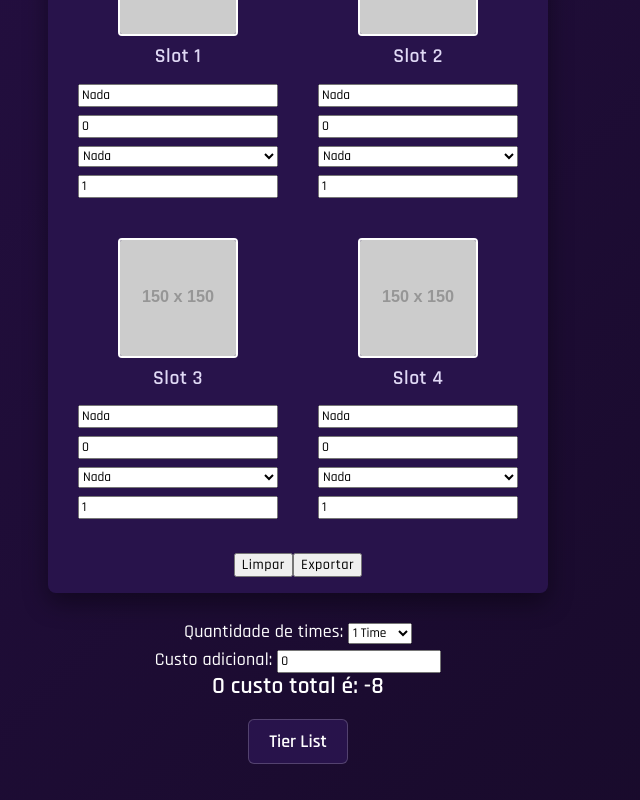
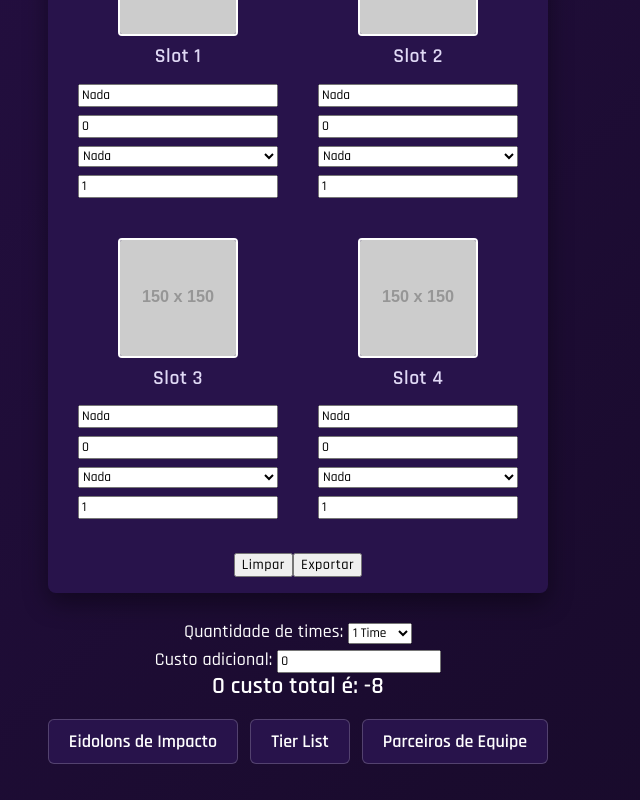
Before and after one commit to Pauloisc/Calculadora-de-Custo---Portal-da-Fenda-WEB, a React (Vite) app: page / in a window 1280 px wide. Shown: the part 435-1235 px from the top of the page, without its empty margins (342-982 px from the left). Built offline with nearby package versions, Linux system fonts and the light colour scheme.

Commit message:
Implementando os botões de eidolons de impacto e parceiros de equipe

```diff
--- a/src/App.jsx
+++ b/src/App.jsx
@@ -23,6 +23,8 @@ function App() {
   const [custoAdicional, setCustoAdicional] = useState(0);
   const [qtdTimes, setQtdTimes] = useState(1);
   const [mostrarTierList, setMostrarTierList] = useState(false);
+  const [mostrarParceirosEquipe, setMostrarParceirosEquipe] = useState(false);
+  const [mostrarEidolonImpacto, setMostrarEidolonImpacto] = useState(false);
 
   const limparTime1 = () => {setTime1(timeInicial);};
   const limparTime2 = () => {setTime2(timeInicial);};
@@ -322,17 +324,45 @@ function App() {
       <p className="custo-total">O custo total é: {custoTotal}</p>
 
       <div className="bottom-buttons-container">
+        <button className="btn-eidolonimpacto" onClick={() => setMostrarEidolonImpacto(true)}>Eidolons de Impacto</button>
         <button className="btn-tierlist" onClick={() => setMostrarTierList(true)}>Tier List</button>
+        <button className="btn-parceirosequipe" onClick={() => setMostrarParceirosEquipe(true)}>Parceiros de Equipe</button>
       </div>
 
+      {mostrarEidolonImpacto && (
+        <div className="overlay-botoes">
+          <div className="modal-conteudo">
+            <button className="btn-fechar-modal" onClick={() => setMostrarEidolonImpacto(false)}>✕</button>
+            <img
+              src="https://lh3.googleusercontent.com/d/1oia2JE25RIKyxV2nncDaasr8vMWhZ8dw"
+              alt='Eidolons de Impacto'
+              className= 'modal-img'
+            />
+          </div>
+        </div>
+      )}
+
       {mostrarTierList &&(
-        <div className="overlay-tier-list">
-          <div className="tela-tier-list">
-            <button className="btn-fechar-tierlist" onClick={() => setMostrarTierList(false)}>✕</button>
+        <div className="overlay-botoes">
+          <div className="modal-conteudo">
+            <button className="btn-fechar-modal" onClick={() => setMostrarTierList(false)}>✕</button>
             <img
               src="https://lh3.googleusercontent.com/d/1GeEnm96H__AKm8YydyZwgOnh5xJkVXa0"
               alt='Tier list do Portal da Fenda'
-              className= 'img-tier-list'
+              className= 'modal-img'
+            />
+          </div>
+        </div>
+      )}
+
+      {mostrarParceirosEquipe && (
+        <div className="overlay-botoes">
+          <div className="modal-conteudo">
+            <button className="btn-fechar-modal" onClick={() => setMostrarParceirosEquipe(false)}>✕</button>
+            <img
+              src="https://lh3.googleusercontent.com/d/1uzQoxG731cDEhDNrnde-rMlNk8UtXfuV"
+              alt='Parceiros de equipe'
+              className= 'modal-img'
             />
           </div>
         </div>
--- a/src/styles/components/modals.css
+++ b/src/styles/components/modals.css
@@ -10,8 +10,72 @@
   width: 100%;
 }
 
+/* Fundo escuro transparente que aparecerá ao abrir modais/overlays */
+.overlay-botoes {
+  position: fixed;
+  inset: 0;
+  background: rgba(0, 0, 0, 0.7);
+  z-index: 9999;
+  display: flex;
+  align-items: center;
+  justify-content: center;
+  animation: fadeIn 0.3s ease-out forwards;
+}
+
+/* Container interno da imagem/conteúdo */
+.modal-conteudo {
+  max-height: 90vh;
+  max-width: 90vw;
+  overflow-y: auto;
+}
+
+/* Imagem responsiva (funciona para quadrada, vertical ou horizontal) */
+.modal-img {
+  max-width: 100%;
+  height: auto;
+  display: block;
+}
+
+/* Botão para fechar o modal */
+.btn-fechar-modal {
+  position: fixed;
+  top: 20px;
+  right: 20px;
+  cursor: pointer;
+  background-color: #28134B;
+  color: #ffffff;
+  z-index: 10000;
+}
+
+
+.btn-eidolonimpacto {
+  background-color: #28134B;
+  color: #ffffff;
+  padding: 10px 20px;
+  border: 1px solid rgba(255, 255, 255, 0.2);
+  border-radius: 6px;
+  cursor: pointer;
+  font-family: 'Rajdhani', sans-serif;
+  font-weight: 600;
+  font-size: 1rem;
+  transition: background-color 0.2s ease, transform 0.1s ease;
+}
+
 /* Botão para acessar tier lists e outros modais */
 .btn-tierlist {
+  background-color: #28134B;
+  color: #ffffff;
+  padding: 10px 20px;
+  border: 1px solid rgba(255, 255, 255, 0.2);
+  border-radius: 6px;
+  cursor: pointer;
+  font-family: 'Rajdhani', sans-serif;
+  font-weight: 600;
+  font-size: 1rem;
+  transition: background-color 0.2s ease, transform 0.1s ease;
+}
+
+.btn-parceirosequipe {
   background-color: #28134B;
   color: #ffffff;
   padding: 10px 20px;
@@ -29,39 +93,12 @@
   transform: translateY(-2px);
 }
 
-/* Tela transparente que aparecerá ao abrir modais/overlays */
-.overlay-tier-list {
-  position: fixed;
-  inset: 0;
-  background: rgba(0, 0, 0, 0.7);
-  z-index: 9999;
-  display: flex;
-  align-items: center;
-  justify-content: center;
-  animation: fadeIn 0.3s ease-out forwards;
+.btn-eidolonimpacto:hover {
+  background-color: #3b1d6e;
+  transform: translateY(-2px);
 }
 
-/* Tela que aparecerá o conteúdo/imagem dentro do modal */
-.tela-tier-list {
-  max-height: 90vh;
-  max-width: 90vw;
-  overflow-y: auto;
+.btn-parceirosequipe:hover {
+  background-color: #3b1d6e;
+  transform: translateY(-2px);
 }
-
-/* Tamanho da imagem no modal */
-.img-tier-list {
-  max-width: 100%;
-  height: auto;
-  display: block;
-}
-
-/* Botão para fechar o modal */
-.btn-fechar-tierlist {
-  position: fixed;
-  top: 20px;
-  right: 20px;
-  cursor: pointer;
-  background-color: #28134B;
-  color: #ffffff;
-  z-index: 10000;
-}
```
